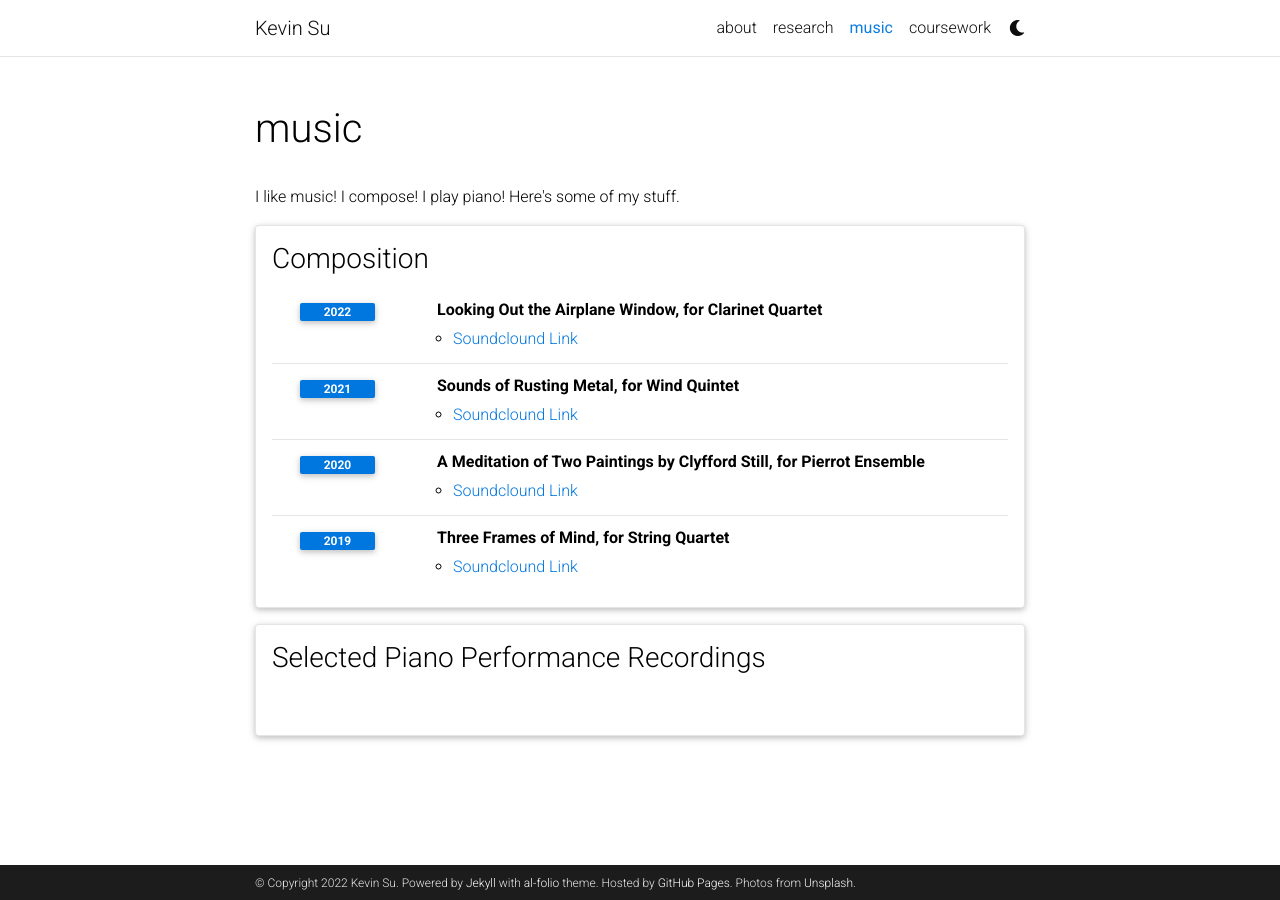
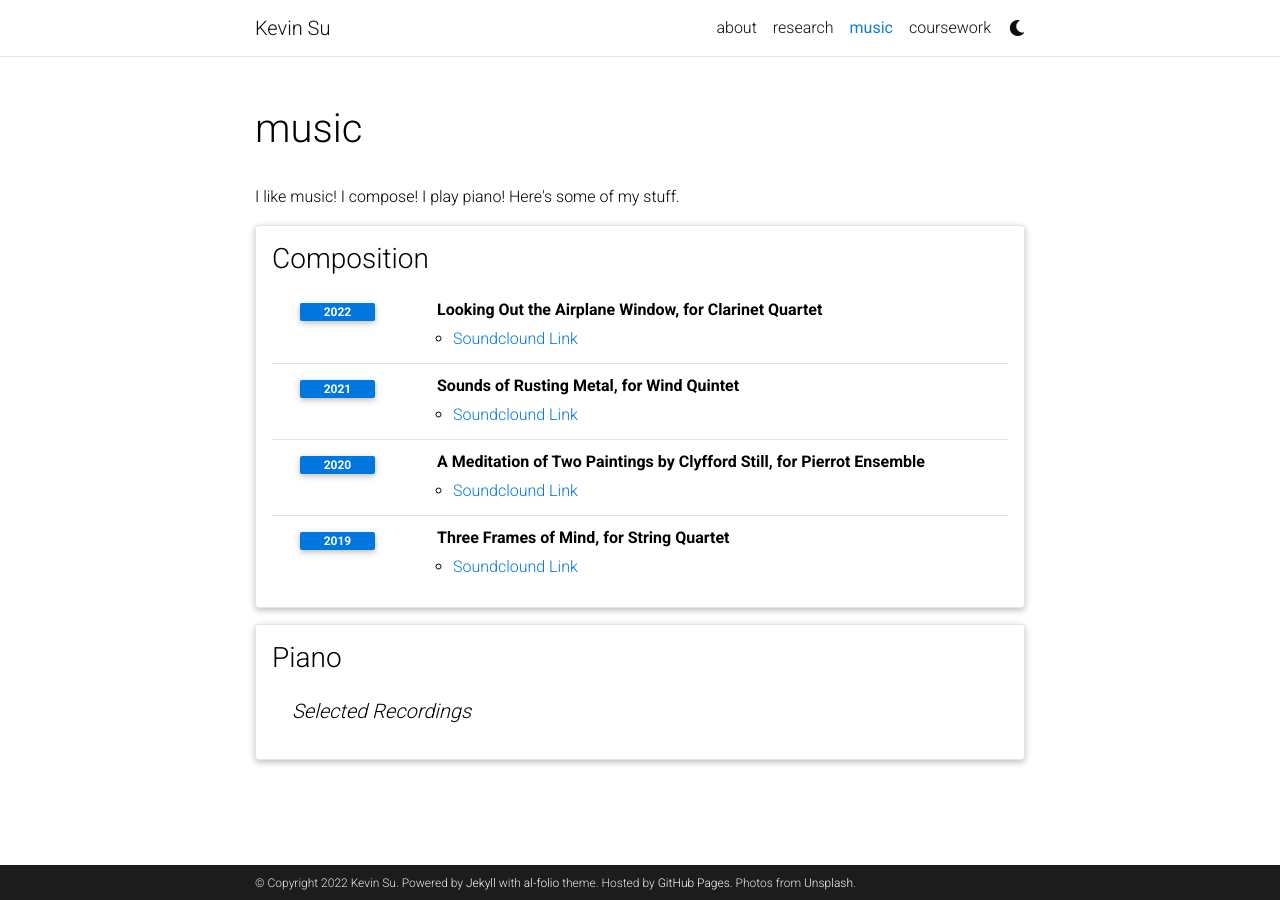
Before and after one commit to kevin20841/kevin20841.github.io, a Jekyll site: the page built from _pages/music.md, in a window 1280 px wide. Built offline with Jekyll 4.4.1, drawn with Linux system fonts in a browser that asks for light colours; comment, search, counter and statistics services are not loaded; a style sheet for code colours, icons or effects is not loaded.

Commit message:
Update music.yml

```diff
--- a/_data/music.yml
+++ b/_data/music.yml
@@ -19,10 +19,10 @@
         -  <a href="https://soundcloud.com/kevin-su-54400854/three-frames-of-mind-for-string-quartet-2019" target="_blank">Soundclound Link</a>
 
 
-- title: Selected Piano Performance Recordings
+- title: Piano
   type: nested_list
   contents:
-    - title:
+    - title: Selected Recordings
       itmes:
         - <a href="https://www.youtube.com/watch?v=DSdIhIn1CVg" target="_blank">    Brahms Quintet in F minor Mvt. 1, op. 34 </a>
         - <a href="https://www.youtube.com/watch?v=SWfnZs1dE6o" target="_blank">    Poulenc Sextet Mvts. 1 and 3, FP 100</a>
```
